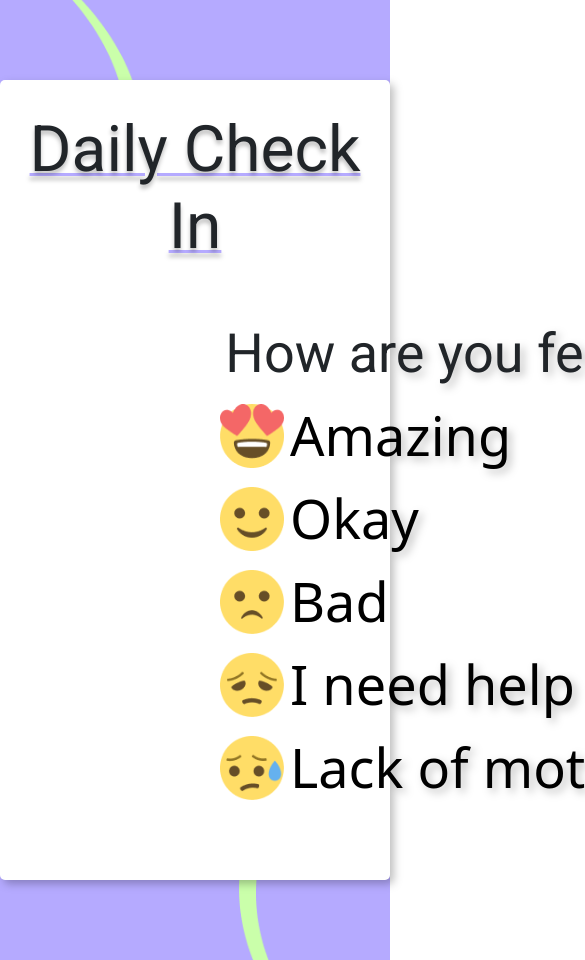
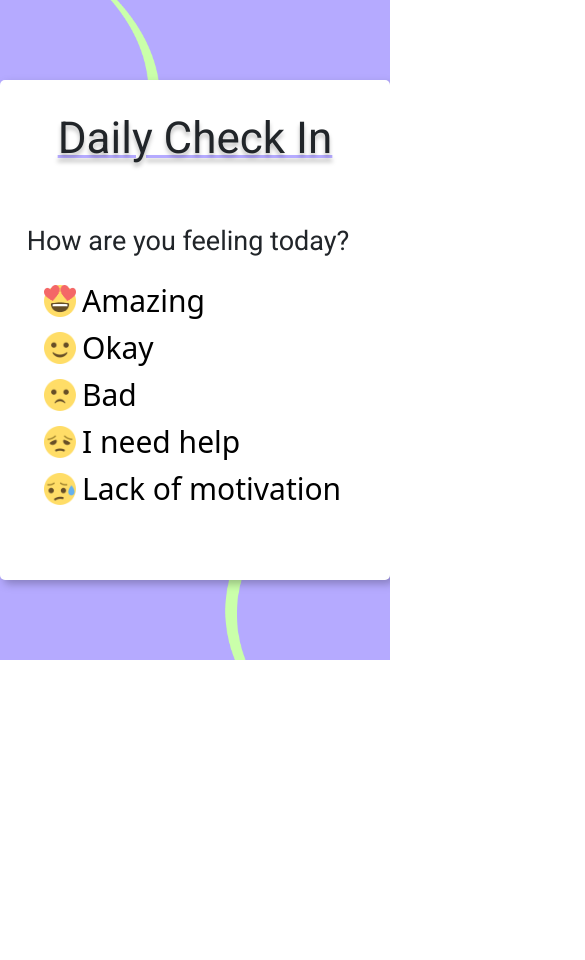
Before and after one commit to Jcontreras3/serenityfrontend, a React (Create React App) app: page /DailyCheckIn in a window 390 px wide. Shown: the top 960 px of the page, 585 px wide, since content can reach past the window. After the commit the page ends 844 px from the top, so only its background shows below. Built offline with nearby package versions, Linux system fonts and the light colour scheme; no server answers.

Commit message:
added responsivness to daily checkin

```diff
--- a/src/Components/DailyCheckin/DailyCheckin.tsx
+++ b/src/Components/DailyCheckin/DailyCheckin.tsx
@@ -16,7 +16,7 @@ export default function DailyCheckin() {
             <h1 className="dailyTitle">Daily Check In</h1>
           </div>
           <div className="emotionBtnGroup">
-            <h2 className="howRTxt">How are you feeling today?</h2>
+            <p className="howRTxt">How are you feeling today?</p>
             <div className="amazingGroup">
               <img className="heartEyes" src={EmojiFive}/>
               <button onClick={() => navigate("/Home")} className="emotionBtn1">Amazing</button>
--- a/src/Components/DailyCheckin/dailyCheckinStyle.css
+++ b/src/Components/DailyCheckin/dailyCheckinStyle.css
@@ -69,3 +69,88 @@
   display: flex;
   align-items: center;
 }
+
+
+@media(max-width:1024px){
+  .emotionBtnGroup{
+    margin-left: 10rem;
+  }
+  .emotionBtnGroup{
+    width: 44rem;
+  }
+}
+@media(max-width:768px){
+  .emotionBtnGroup{
+    margin-left: 2rem;
+  }
+  .emotionBtnGroup{
+    width: 43rem;
+  }
+}
+@media(max-width:595px){
+  .howRTxt{
+    font-size: 35px;
+  }
+  .emotionBtn1{
+    font-size: 34px;
+  }
+  .emotionBtnGroup{
+    width: 32rem;
+  }
+  .dailyTitle{
+    font-size: 44px;
+  }
+}
+@media(max-width:425px){
+  .howRTxt{
+    font-size: 27px;
+  }
+  .emotionBtn1{
+    font-size: 30px;
+  }
+  .emotionBtnGroup{
+    width: 22rem;
+    margin: 0;
+  }
+  .dailyTitle{
+    font-size: 44px;
+  }
+  .heartEyes{
+    width: 2rem;
+    height: 2rem;
+  }
+  .dailyBx{
+    height: 500px;
+  }
+}
+@media(max-width:375px){
+  .howRTxt{
+    font-size: 26px;
+  }
+  .emotionBtn1{
+    font-size: 29px;
+  }
+  .emotionBtnGroup{
+    width: 20rem;
+  }
+  .dailyTitle{
+    font-size: 44px;
+  }
+  .dailyBx{
+    height: 500px;
+  }
+}
+@media(max-width:320px){
+  .howRTxt{
+    font-size: 22px;
+  }
+  .emotionBtn1{
+    font-size: 18px;
+  }
+  .emotionBtnGroup{
+    width: 17rem;
+  }
+  .dailyTitle{
+    font-size: 44px;
+  }
+}
```
